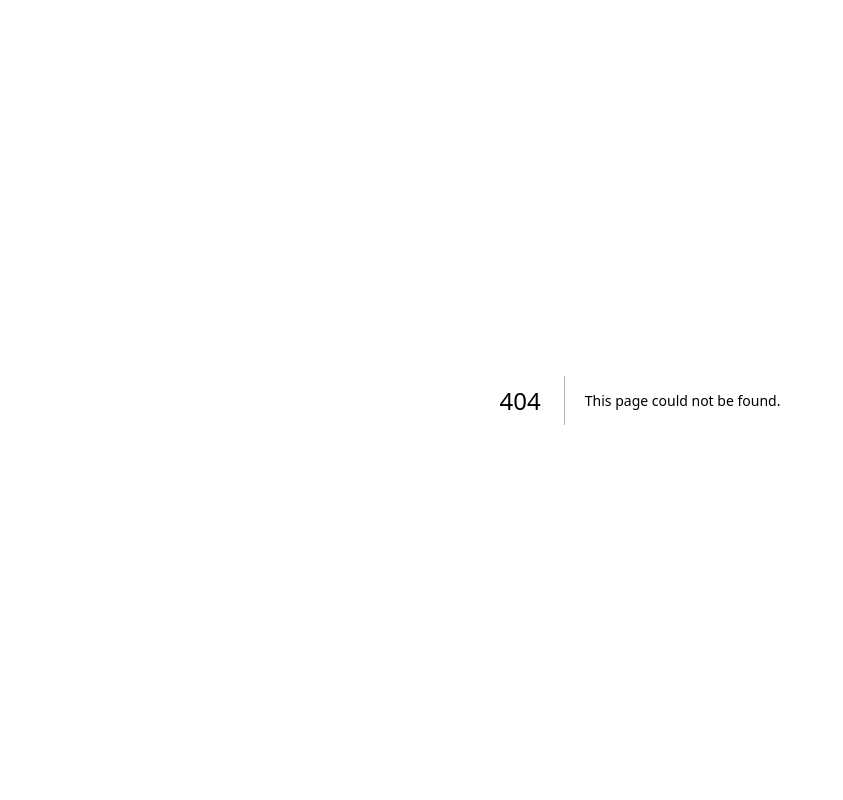
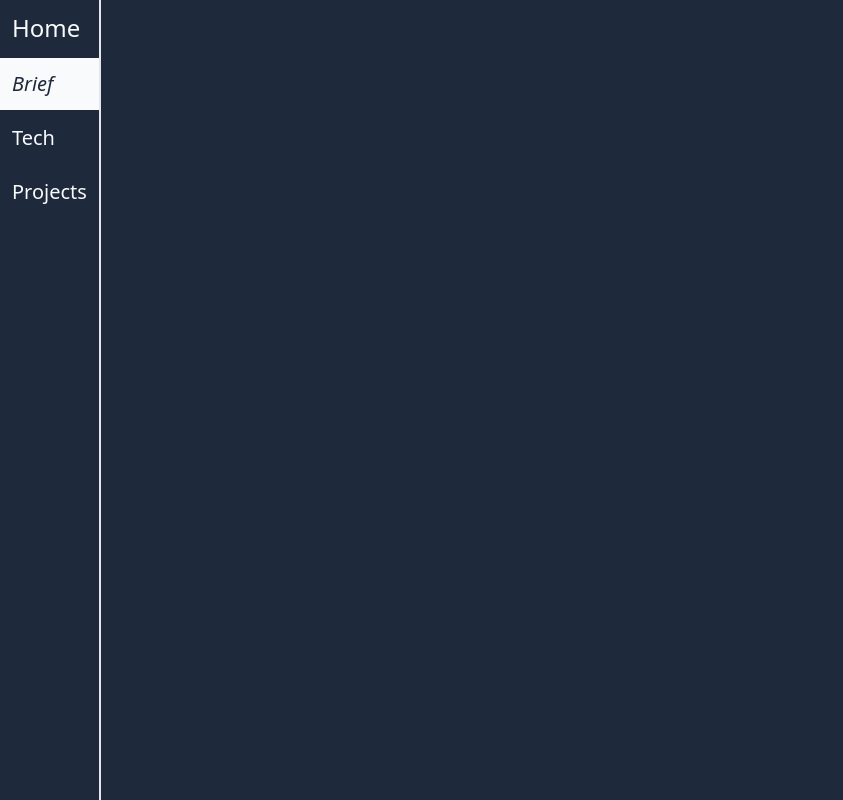
Before and after one commit to JacquesFernandes/portfolio-site-2, a Next.js app: page /brief in a window 1280 px wide. Before the commit this address had no page. Shown: the whole page, without its empty margins (0-843 px from the left). Built offline with nearby package versions, Linux system fonts and the light colour scheme.

Commit message:
Create brief page

```diff
--- /dev/null
+++ b/pages/brief.tsx
@@ -0,0 +1,14 @@
+import {NextPage} from "next";
+import {PageLayout} from "../components/page-layout";
+import {Section} from "../components/section";
+import {Nav} from "../components/nav";
+
+const BriefPage: NextPage = () => <>
+	<PageLayout title="Brief" >
+		<Section>
+		</Section>
+		<Nav />
+	</PageLayout>
+</>;
+
+export default BriefPage;
```
